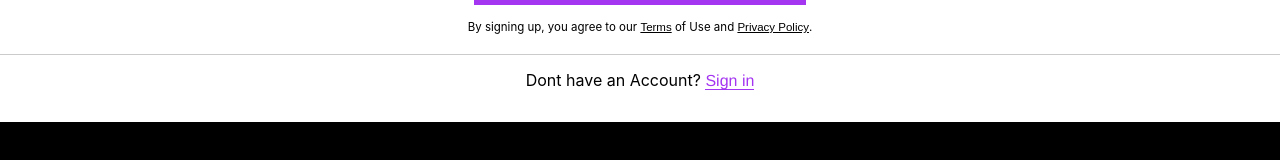
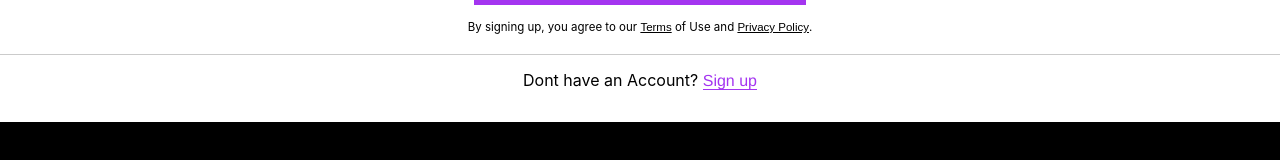
Before and after one commit to Pradhan023/Udemy-Clone, a React (Vite) app: page /login in a window 1280 px wide. Shown: the part 354-514 px from the top of the page. Built offline with nearby package versions, Linux system fonts and the light colour scheme; no server answers; grey boxes are pictures that could not be loaded.

Commit message:
Udemy-Clone

```diff
--- a/src/Component/Authentication/Login.jsx
+++ b/src/Component/Authentication/Login.jsx
@@ -63,7 +63,7 @@ const Login = () => {
         <p>By signing up, you agree to our <span>Terms</span> of Use and <span>Privacy Policy</span>.</p>
     </div>
     <div className='already'>
-        <p>Dont have an Account? <span onClick={()=> Nav("/signup")}>Sign in</span></p>
+        <p>Dont have an Account? <span onClick={()=> Nav("/signup")}>Sign up</span></p>
     </div>
     <ToastContainer/>
 </div>
--- a/src/Component/StyleComp/signup.css
+++ b/src/Component/StyleComp/signup.css
@@ -67,6 +67,8 @@ input:valid+label{
     font-family: sans-serif;
 }
 .already{
+    text-align: center;
+    width: 100%;
     font-size: 16px;
     margin-top: 15px;
 }
```
